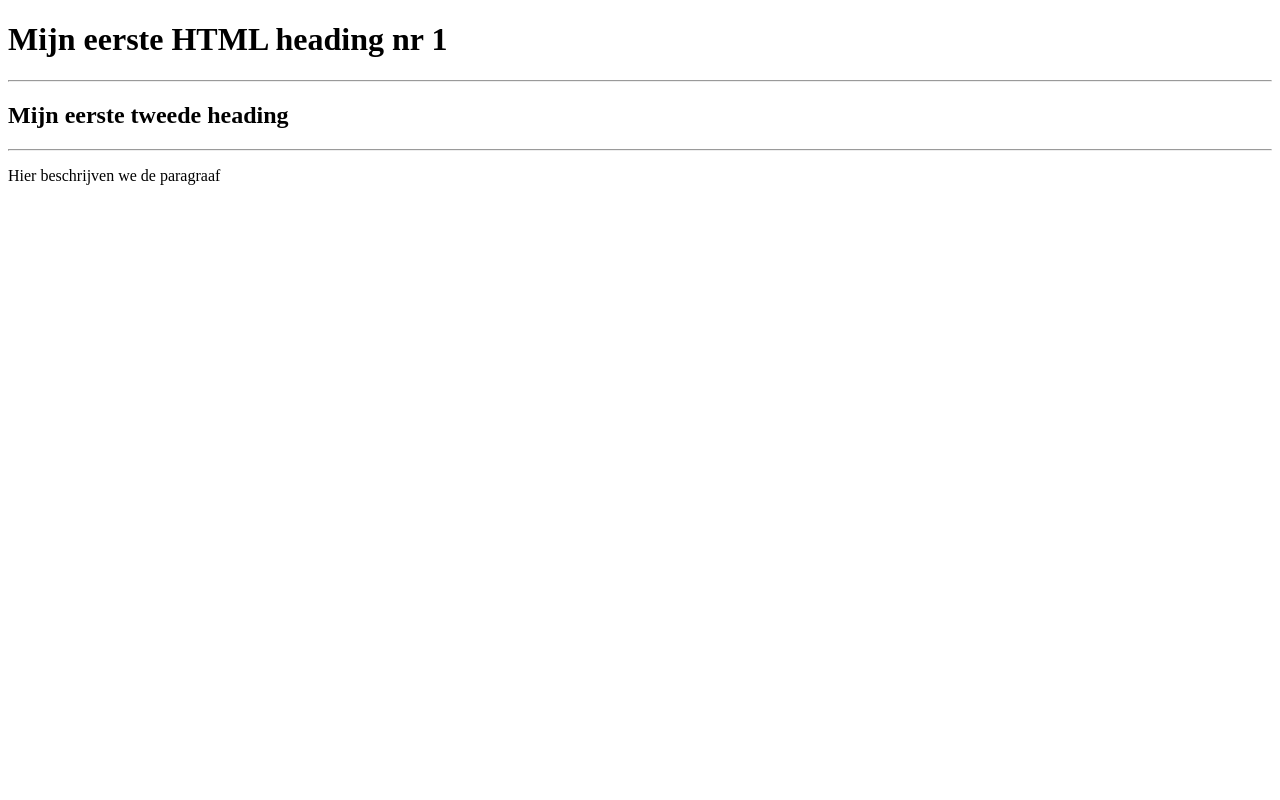
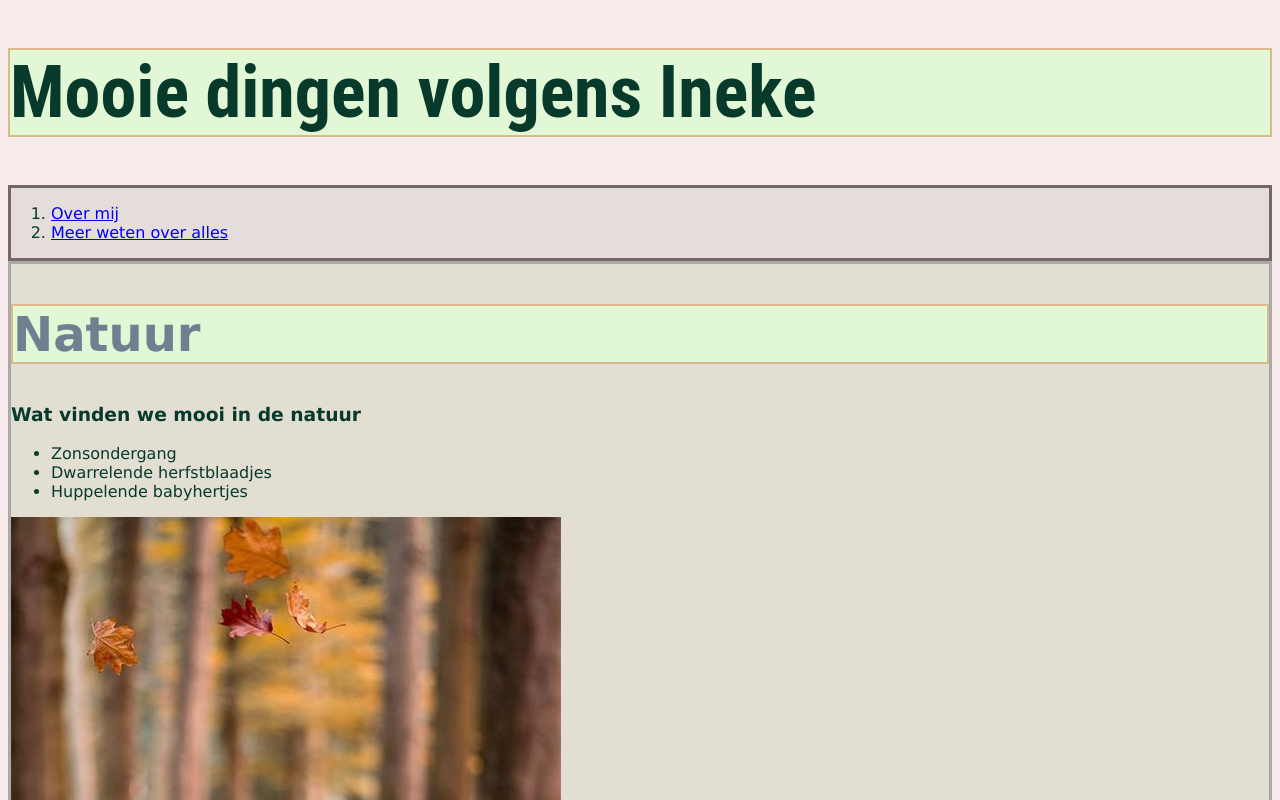
Before and after one commit to visserid/Winc-Academy, a plain HTML site: page index.html in a window 1280 px wide. Shown: the top 800 px of the page. Drawn offline with Linux system fonts and the light colour scheme.

Commit message:
CSS_Basics

```diff
--- a/index.html
+++ b/index.html
@@ -1,16 +1,41 @@
 <!DOCTYPE html>
 <html>
-    <head>
-        <!-- hier zet je de code in de head tags -->
-        <title>Mijn eerste HTML</title>
-    </head>
-    <body>
-       <!-- hier zet je de code in de body tags-->
-       <h1>Mijn eerste HTML heading nr 1</h1>
-       <hr>
-       <h2>Mijn eerste tweede heading</h2>
-       <hr>
-       <p> Hier beschrijven we de paragraaf</p>
 
-    </body>
+<head>
+    <title>Mijn eerste HTML</title>
+    <link rel="stylesheet" type="text/css" href="styles.css">
+</head>
+
+<body>
+    <header>
+        <h1 class="brown-border">Mooie dingen volgens Ineke</h1>
+        <nav class="navborder">
+            <ol>
+                <li><a href="about.html">Over mij</a></li>
+                <li><a href="https://www.google.com" target="blank">Meer weten over alles</a></li>
+            </ol>
+        </nav>
+    </header>
+    <main>
+        <h2 class="brown-border" id="green-background">Natuur</h2>
+        <h3> Wat vinden we mooi in de natuur</h3>
+        <ul>
+            <li>Zonsondergang</li>
+            <li>Dwarrelende herfstblaadjes</li>
+            <li>Huppelende babyhertjes</li>
+        </ul>
+        <img src="550x723.jpg" alt="">
+        <h5>Dwarrelende blaadjes</h5>
+    </main>
+
+    <footer class="brown-border">
+        <nav>
+            <ol>
+                <li><a href="about.html">Over mij</a></li>
+                <li><a href="https://www.google.com" target="blank">Meer weten over alles</a></li>
+            </ol>
+        </nav>
+    </footer>
+</body>
+
 </html>
--- /dev/null
+++ b/styles.css
@@ -0,0 +1,35 @@
+body {
+    color: rgb(7, 58, 43);
+    font-family:Verdana, Geneva, Tahoma, sans-serif;
+    background-color: rgb(247, 235, 235);
+}
+
+h1 {
+    font-family:'Roboto Condensed', sans-serif;
+    font-size: 4.5em;
+}
+
+h2{
+    font-size: 3em;
+    color:slategray;
+}
+
+.navborder {
+    border: 3px solid rgb(117, 103, 103);
+    background-color: rgb(228, 221, 218);
+}
+
+main {
+    background-color: rgb(226, 222, 210);
+    border: 3px solid darkgrey ;
+}
+
+.brown-border {
+    border: 2px solid rgb(219, 186, 137);
+    background-color: rgb(225, 247, 213);
+}
+
+img.photo {
+	border: 1px solid #999;
+	background-color: #fcfcfc;
+	padding: 4px;}
```
Also changed, not shown: about.html (+16 -9 lines).
